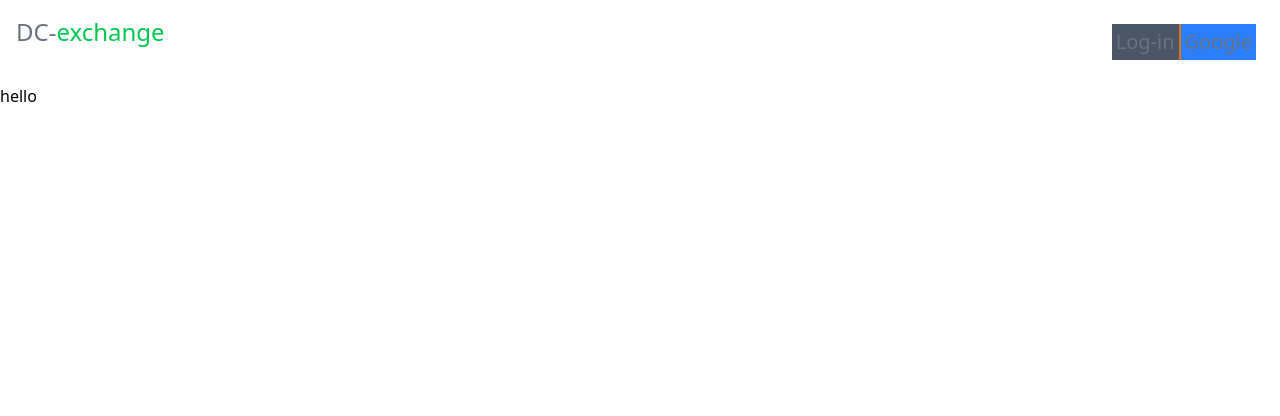
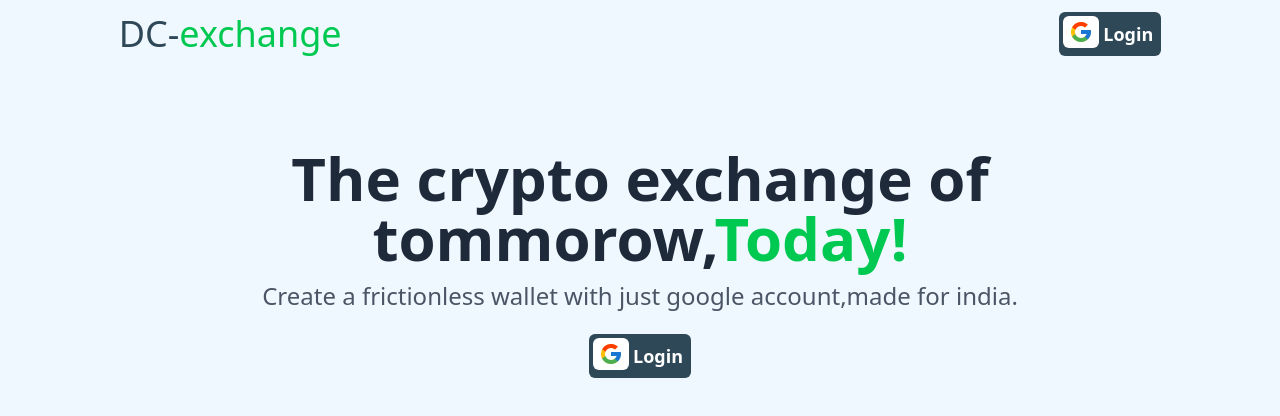
Before and after one commit to Mrunal-Malkar/DCexchange, a Next.js app in the folder dc-exchange/: page / in a window 1280 px wide. Shown: the top 416 px of the page. Built offline with nearby package versions, Linux system fonts and the light colour scheme.

Commit message:
done with basic UI of home page

```diff
--- /dev/null
+++ b/dc-exchange/src/app/components/button.tsx
@@ -0,0 +1,22 @@
+"use client";
+import Image from "next/image";
+export const SignInButton = () => {
+  const handleAuthentication = () => {};
+
+  return (
+    <button
+      className="flex text-lg p-1 rounded-md bg-[#2F4858] active:bg-gray-800"
+      onClick={handleAuthentication}
+    >
+      <div className="bg-white rounded-md text-white flex items-center justify-center font-semibold p-1 px-1.5">
+        <Image
+          src="/icons/google.png"
+          height={24}
+          width={24}
+          alt="google image"
+        />
+      </div>
+      <div className="text-white font-bold p-1">Login</div>
+    </button>
+  );
+};
--- a/dc-exchange/src/app/components/navbar.tsx
+++ b/dc-exchange/src/app/components/navbar.tsx
@@ -1,16 +1,13 @@
+import { SignInButton } from "./button";
+
 export const Navbar = () => {
   return (
-    <div className="flex p-4 text-gray-500 justify-between min-w-full">
-      <div className="text-2xl">
+    <div className="flex p-3 text-[#2F4858] justify-between w-5/6 align-middle items-center self-center">
+      <div className="text-4xl">
         DC-<span className="text-green-500">exchange</span>
       </div>
-      <div className="text-xl">
-        <button className="p-2 flex">
-          <div className="bg-gray-600 p-1 border-r-2 border-amber-600">
-            Log-in
-          </div>
-          <div className="bg-blue-500 p-1">Google</div>
-        </button>
+      <div className="text-2xl">
+        <SignInButton/>
       </div>
     </div>
   );
--- a/dc-exchange/src/app/layout.tsx
+++ b/dc-exchange/src/app/layout.tsx
@@ -25,9 +25,7 @@ export default function RootLayout({
 }>) {
   return (
     <html lang="en">
-      <body
-        className={`${geistSans.variable} ${geistMono.variable} antialiased`}
-      >
+      <body className="bg-[#F0F8FF] flex justify-center flex-col w-full">
         <Navbar />
         {children}
       </body>
--- a/dc-exchange/src/app/page.tsx
+++ b/dc-exchange/src/app/page.tsx
@@ -1,7 +1,23 @@
-export default function Home() {
+import Link from "next/link";
+import { SignInButton } from "./components/button";
+
+function Home() {
   return (
-    <div>
-      hello
+    <div className="flex w-4/5 self-center justify-center flex-col p-4">
+      <div className="flex w-full justify-center flex-col pt-16 gap-y-3">
+      <h1 className="text-6xl text-gray-800 text-center font-semibold">
+        The crypto exchange of tommorow,{""}
+        <span className="text-green-500">Today!</span>
+      </h1>
+      <h2 className="text-2xl text-gray-600 text-center">
+        Create a frictionless wallet with just google account,made for india.
+      </h2>
+      <div className="w-contain inline pt-2.5 self-center">
+      <SignInButton/>
+      </div>
+      </div>
     </div>
   );
 }
+
+export default Home;
```
Also changed, not shown: dc-exchange/public/icons/google.png (added), 1 other file (tests, documents, lock files or other folders).
